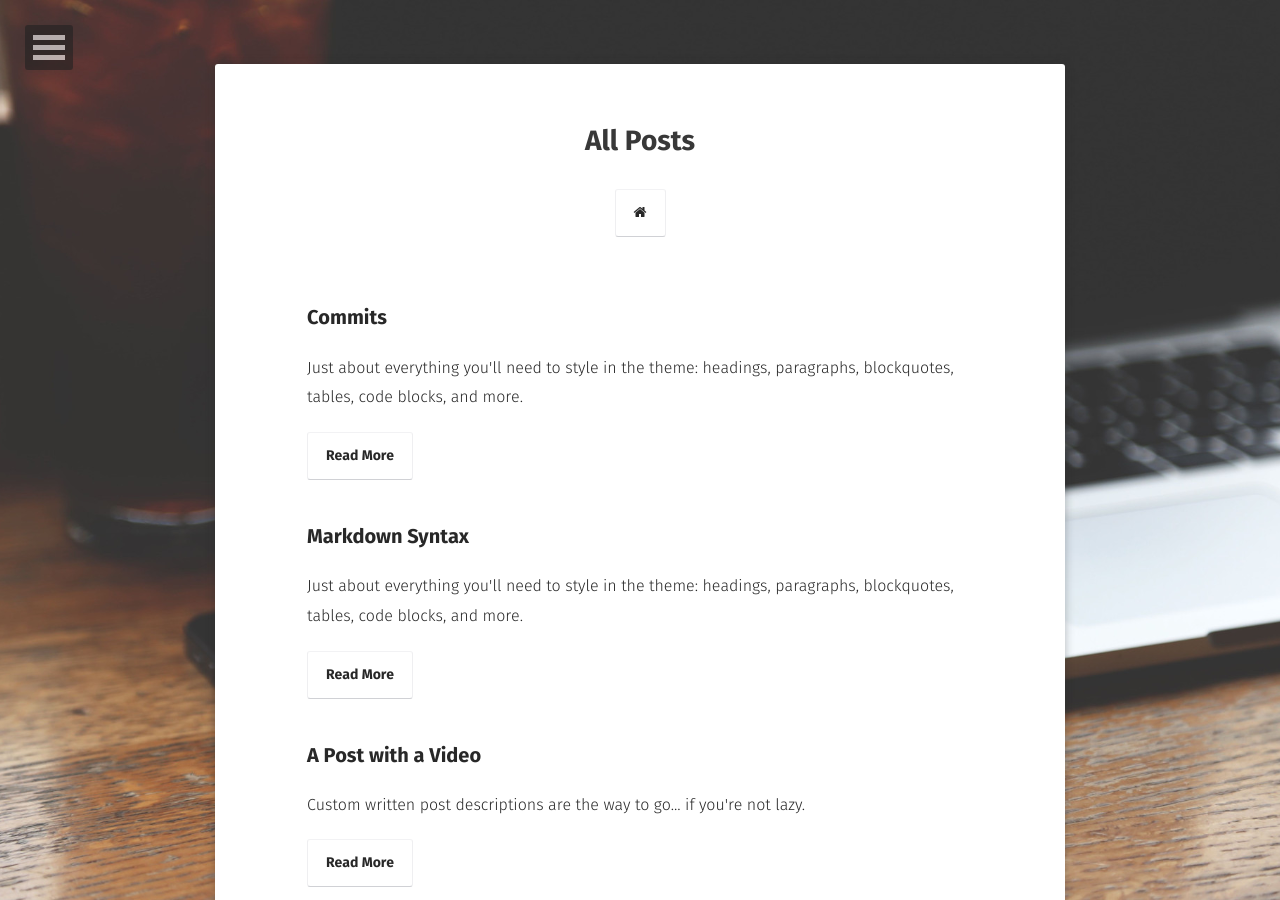
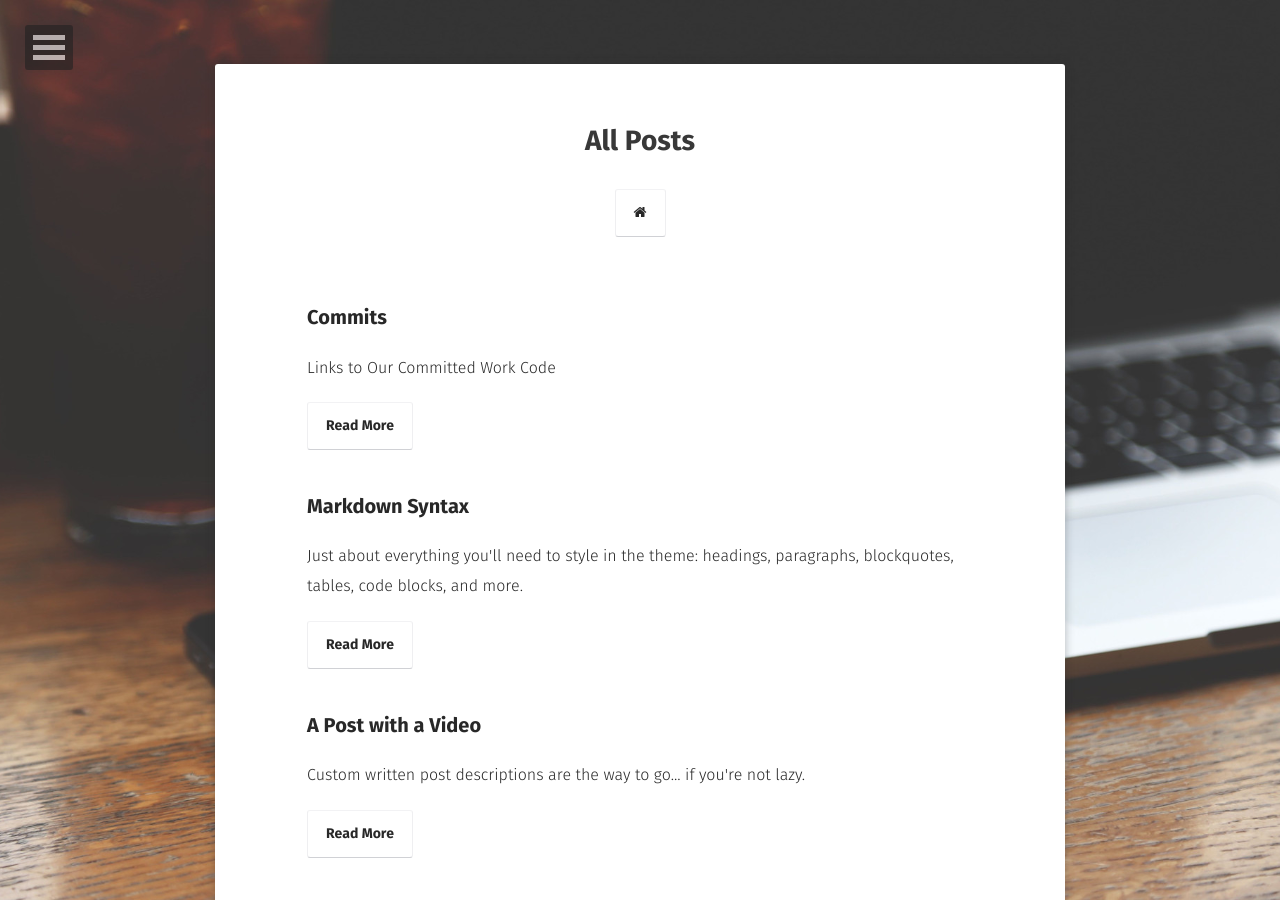
Before and after one commit to 19-1-skku-oss/2019-1-OSS-E5, a Jekyll site: the page built from posts/index.md, in a window 1280 px wide and 900 px high. Built offline with Jekyll 4.4.1, drawn with Linux system fonts in a browser that asks for light colours; some web fonts are replaced.

Commit message:
Edit commits comment

```diff
--- a/_posts/2019-06-10-commits.md
+++ b/_posts/2019-06-10-commits.md
@@ -2,7 +2,7 @@
 layout: post
 title:  "Commits"
 date:   2019-06-10
-excerpt: "Just about everything you'll need to style in the theme: headings, paragraphs, blockquotes, tables, code blocks, and more."
+excerpt: "Links to Our Committed Work Code"
 tag:
 - markdown
 - syntax
```
